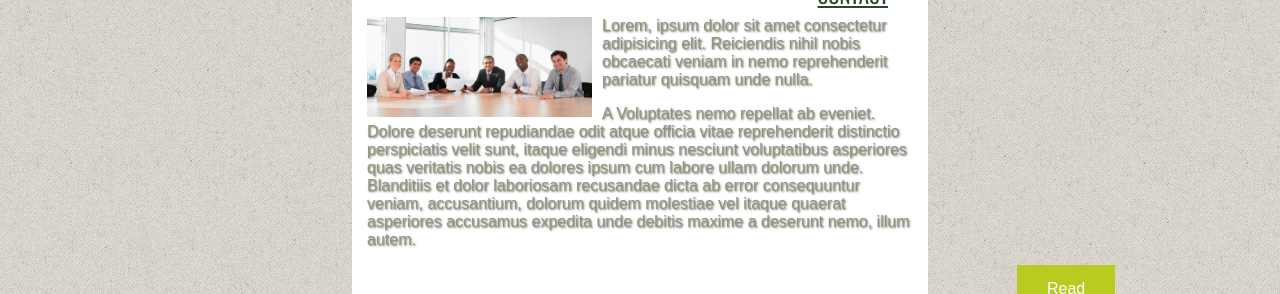
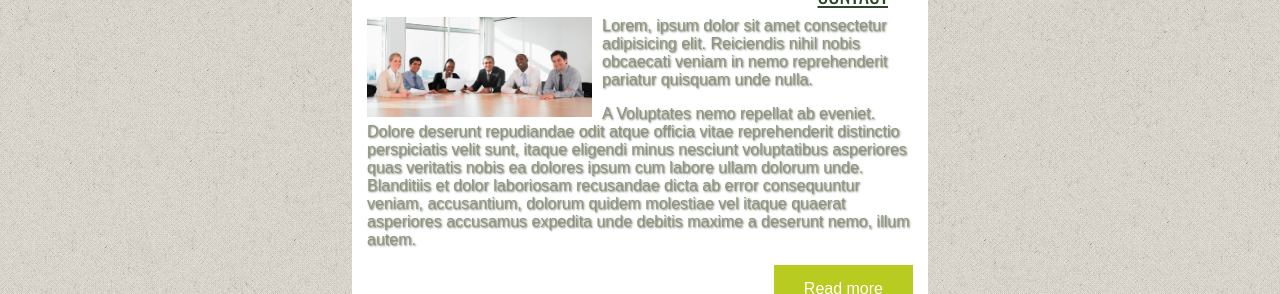
Before and after one commit to Xkaminari/Maquette1, a plain HTML site: page index.html in a window 1280 px wide. Shown: the part 270-564 px from the top of the page. Drawn offline with Linux system fonts and the light colour scheme.

Commit message:
Float button

```diff
--- a/StyleSheet.css
+++ b/StyleSheet.css
@@ -82,7 +82,7 @@ button {
     padding: 15px 30px;
     border: none;
     font-size: medium;
-    margin-left: 650px;
+    float: right;
 }
 
 .What-we-do {
```
